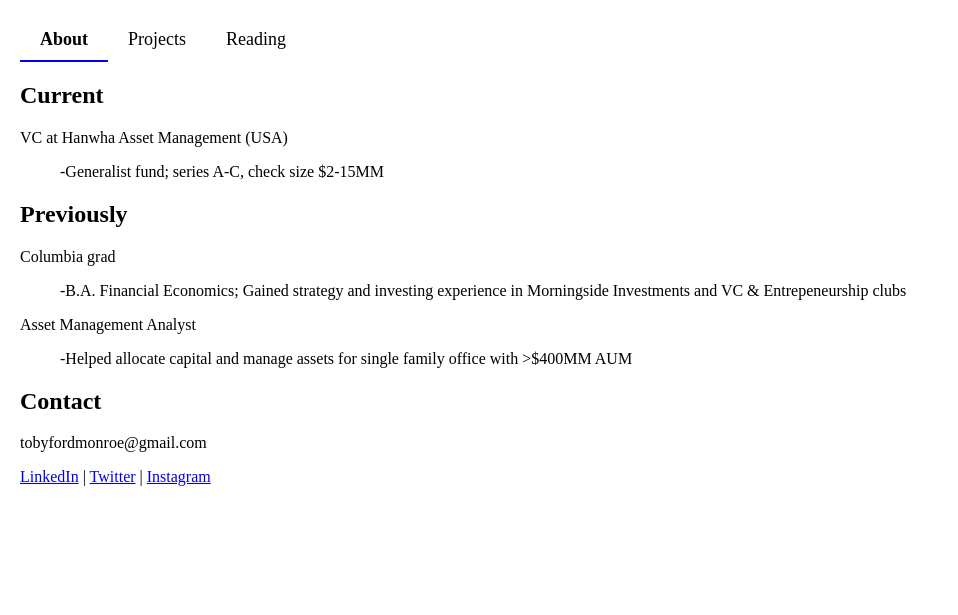
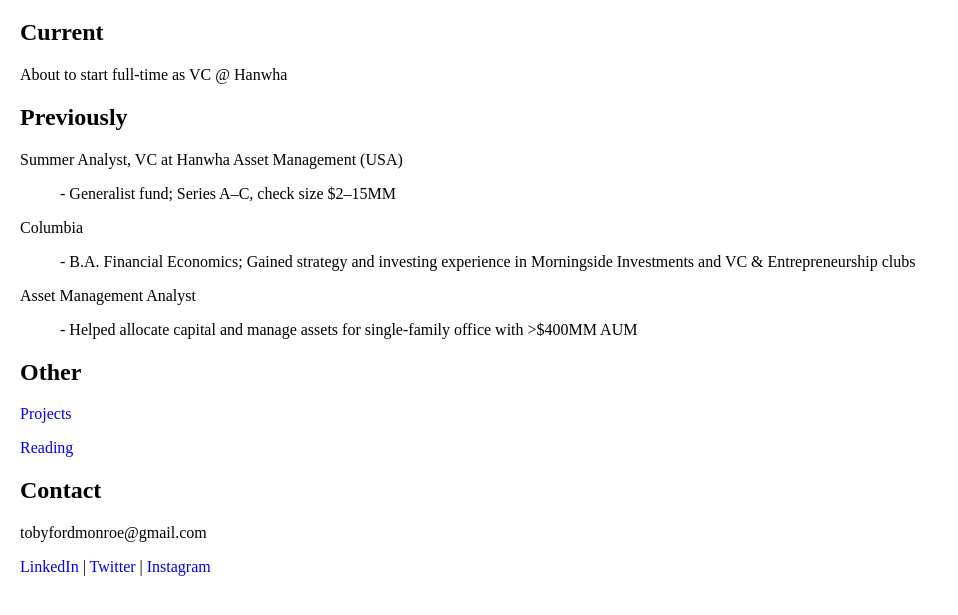
Before and after one commit to tobyfm/tobyfm, a plain HTML site: page index.html in a window 1280 px wide. Shown: the part 61-676 px from the top of the page, without its empty margins (0-958 px from the left). Drawn offline with Linux system fonts and the light colour scheme.

Commit message:
Update index.html

```diff
--- a/index.html
+++ b/index.html
@@ -9,36 +9,12 @@
             font-family: "Times New Roman", serif;
             margin: 20px;
         }
-        .tab-container {
-            display: flex;
-            justify-content: flex-start;
-            margin-bottom: 20px;
-        }
-        .tab {
-            padding: 10px 20px;
-            cursor: pointer;
-            font-size: 18px;
-            border-bottom: 2px solid transparent;
-        }
-        .tab.active {
-            border-bottom: 2px solid blue;
-            font-weight: bold;
-        }
-        .content {
-            display: none;
-        }
-        .content.active {
-            display: block;
-        }
         .experience-indent {
             display: block;
             margin-left: 40px;
         }
-        .reading-list {
-            font-size: 14px;
-        }
-        .previous-section {
-            font-size: 14px;
+        a {
+            text-decoration: none;
         }
     </style>
 </head>
@@ -46,75 +22,29 @@
 
     <h1>Toby Ford-Monroe</h1>
 
-    <div class="tab-container">
-        <div class="tab active" onclick="showTab('about')">About</div>
-        <div class="tab" onclick="showTab('projects')">Projects</div>
-        <div class="tab" onclick="showTab('readingList')">Reading</div>
-    </div>
-
-    <div id="about" class="content active">
     <h2>Current</h2>
-        <p>VC at Hanwha Asset Management (USA)</p>
-            <span class="experience-indent">-Generalist fund; series A-C, check size $2-15MM</span>
+    <p>About to start full-time as VC @ Hanwha</p>
 
     <h2>Previously</h2>
-        <p>Columbia grad</p>
-            <span class="experience-indent">-B.A. Financial Economics; Gained strategy and investing experience in Morningside Investments and VC &amp; Entrepeneurship clubs</span>
+    <p>Summer Analyst, VC at Hanwha Asset Management (USA)</p>
+        <span class="experience-indent">- Generalist fund; Series A–C, check size $2–15MM</span>
+    </p>
+    <p>Columbia</p>
+        <span class="experience-indent">- B.A. Financial Economics; Gained strategy and investing experience in Morningside Investments and VC & Entrepreneurship clubs</span>
     </p>
     <p>Asset Management Analyst</p>
-            <span class="experience-indent">-Helped allocate capital and manage assets for single family office with &gt;$400MM AUM</span>
+        <span class="experience-indent">- Helped allocate capital and manage assets for single-family office with &gt;$400MM AUM</span>
     </p>
+
+    <h2>Other</h2>
+    <p><a href="projects.html">Projects</a></p>
+    <p><a href="reading.html">Reading</a></p>
 
     <h2>Contact</h2>
     <p>tobyfordmonroe@gmail.com</p>
     <a href="https://www.linkedin.com/in/tobyfordmonroe/" target="_blank">LinkedIn</a> |
     <a href="https://twitter.com/tobyfordmonroe" target="_blank">Twitter</a> |
     <a href="https://www.instagram.com/toby_fm/" target="_blank">Instagram</a>
-    </div>
-
-    <div id="projects" class="content">
-        <h2>Projects</h2>
-        <p>AI Benchmark</p>
-            <span class="experience-indent">-Developed a question set to evaluate the reasoning ability of LLMs</span>
-        </p>
-        <p>Hold'em Scenario Generator</p>
-            <span class="experience-indent">-Built an app to drill proper decision making in poker</span>
-        </p>
-        <p>GRFL Home Services</p>
-            <span class="experience-indent">-Co-Founder of home services company, achieving $112,000 in ARR within 3 months of launch</span>
-        </p>
-        <p>Substack</p>
-            <span class="experience-indent">-Some stock writeups & opinion pieces</span>
-        </p>
-    </div>
-
-    <div id="readingList" class="content">
-        <h2>Books</h2>
-        <div class="reading-list">
-            <p><em>Oil</em> - Smil</p>
-            <p><em>Understanding Healthcare Delivery Science</em> - Stevens</p>
-            <p><em>Focus: The ASML Way</em> - Hijink</p>
-        </div>
-        <p class="previous-section"><a href="previous.html" target="_blank">Previous</a></p>
-        <h2>Papers/Docs</h2>
-        <div class="reading-list">
-            <p><em>Scaling Laws for Neural Language Models</em> - Kaplan et al.</p>
-        </div>
-        <p class="previous-section"><a href="previous.html" target="_blank">Previous</a></p>
-    </div>
-
-    <script>
-        function showTab(tabName) {
-            document.querySelectorAll('.content').forEach(content => {
-                content.classList.remove('active');
-            });
-            document.querySelectorAll('.tab').forEach(tab => {
-                tab.classList.remove('active');
-            });
-            document.getElementById(tabName).classList.add('active');
-            document.querySelector(`.tab[onclick="showTab('${tabName}')"]`).classList.add('active');
-        }
-    </script>
 
 </body>
 </html>
```
Lines whose indentation alone changed are shown as unchanged.
